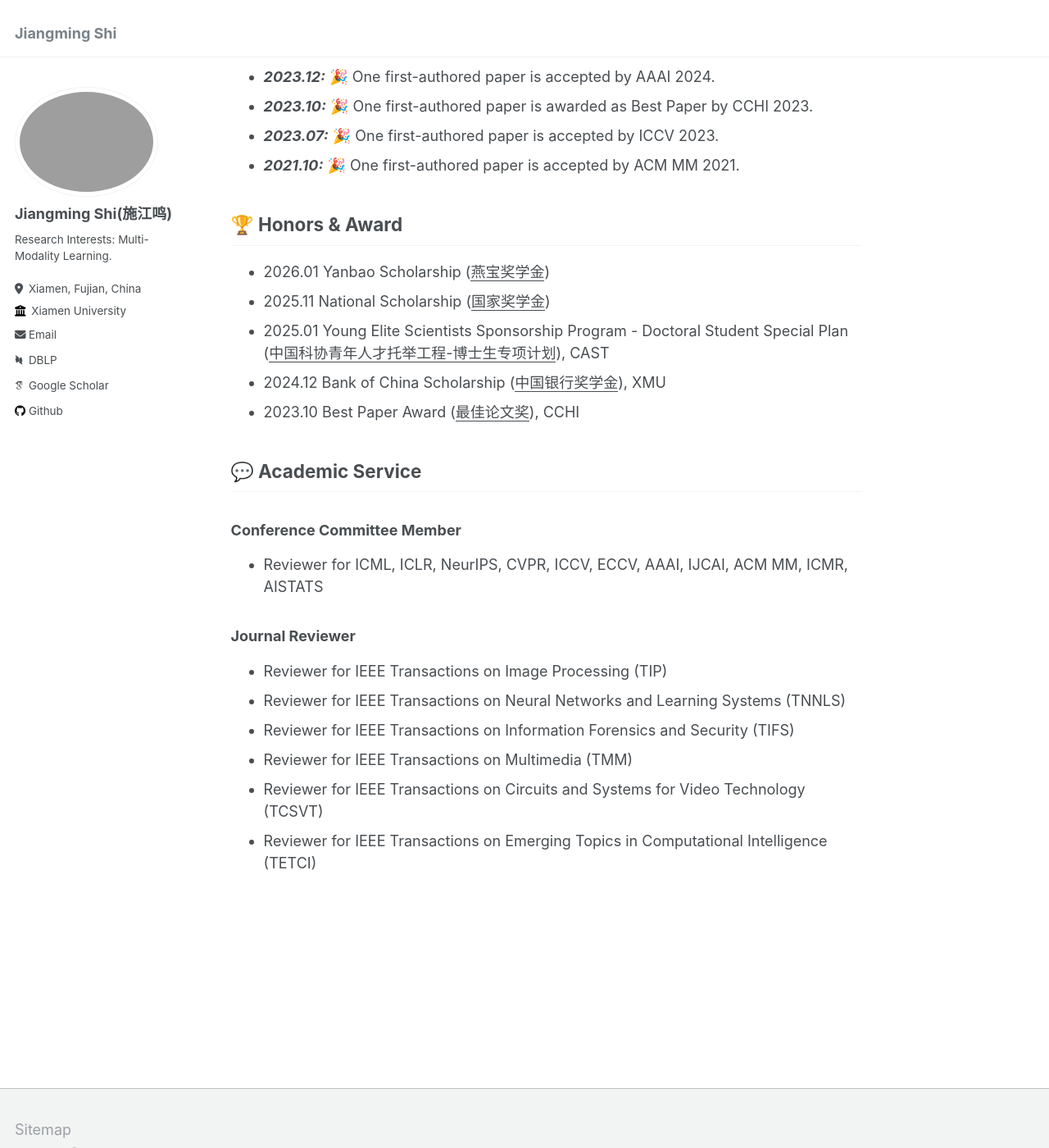
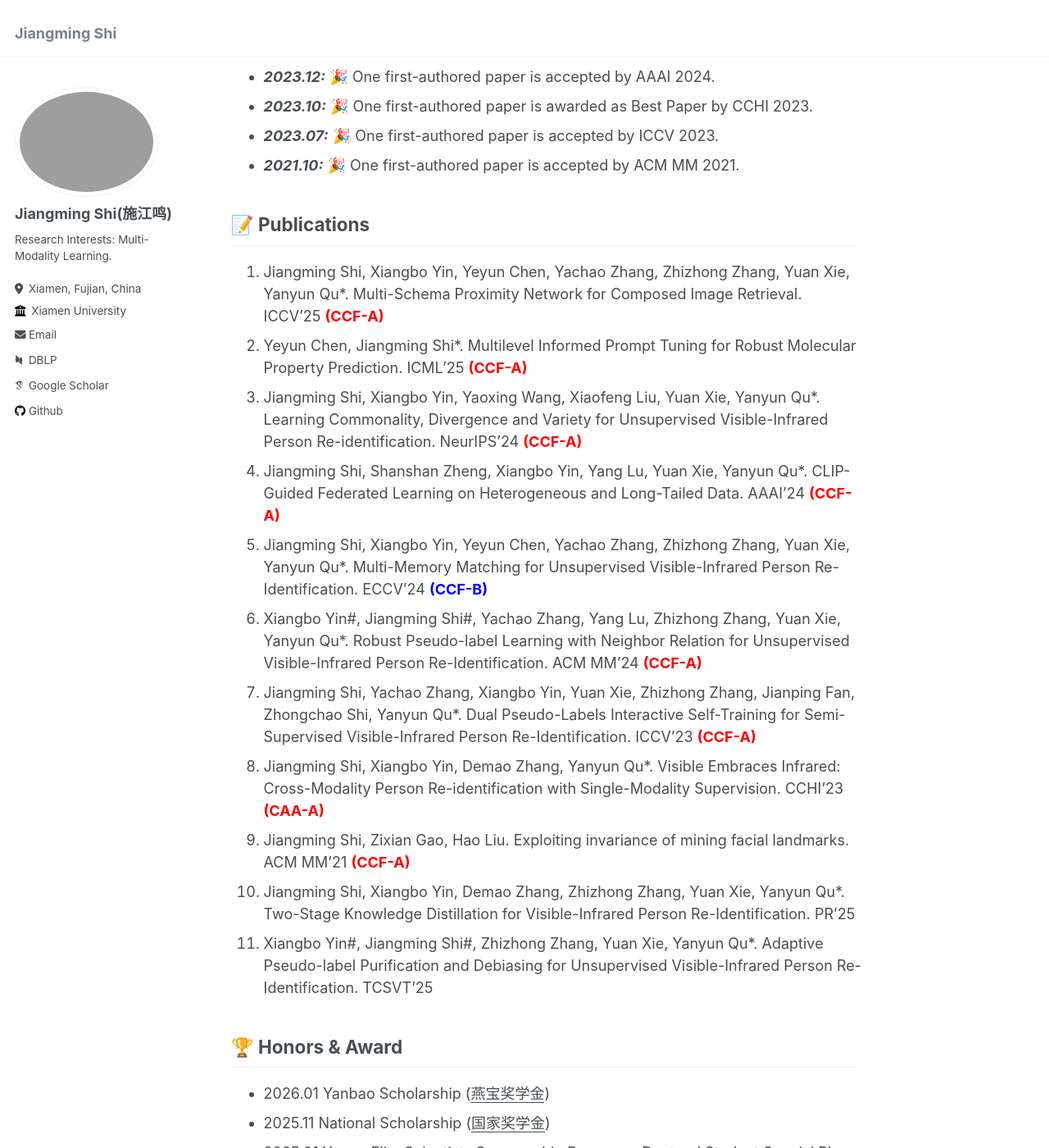
Before and after one commit to shijiangming1/shijiangming1.github.io, a Jekyll site: the page built from _pages/about.md, in a window 1280 px wide and 1400 px high, scrolled down 892 px. Shown: the whole window at 82% size. Built offline with Jekyll 4.4.1, drawn with Linux system fonts in a browser that asks for light colours; some web fonts are replaced.

Commit message:
Update about.md

```diff
--- a/_pages/about.md
+++ b/_pages/about.md
@@ -72,7 +72,7 @@ Hi, I am Jiangming Shi (施江鸣). I currently work as an Assistant Professor w
   </li>
 </ul>
 
-<!--## 📝 Publications
+## 📝 Publications
 1. Jiangming Shi, Xiangbo Yin, Yeyun Chen, Yachao Zhang, Zhizhong Zhang, Yuan Xie, Yanyun Qu*. Multi-Schema Proximity Network for Composed Image Retrieval. ICCV'25 **<font color=Red>(CCF-A)</font>**
 2. Yeyun Chen, Jiangming Shi*. Multilevel Informed Prompt Tuning for Robust Molecular Property Prediction. ICML'25 **<font color=Red>(CCF-A)</font>**
 3. Jiangming Shi, Xiangbo Yin, Yaoxing Wang, Xiaofeng Liu, Yuan Xie, Yanyun Qu*. Learning Commonality, Divergence and Variety for Unsupervised Visible-Infrared Person Re-identification. NeurIPS'24 **<font color=Red>(CCF-A)</font>**
@@ -84,7 +84,7 @@ Hi, I am Jiangming Shi (施江鸣). I currently work as an Assistant Professor w
 9. Jiangming Shi, Zixian Gao, Hao Liu. Exploiting invariance of mining facial landmarks. ACM MM'21 **<font color=Red>(CCF-A)</font>**
 10. Jiangming Shi, Xiangbo Yin, Demao Zhang, Zhizhong Zhang, Yuan Xie, Yanyun Qu*. Two-Stage Knowledge Distillation for Visible-Infrared Person Re-Identification. PR'25
 11. Xiangbo Yin#, Jiangming Shi#, Zhizhong Zhang, Yuan Xie, Yanyun Qu*. Adaptive Pseudo-label Purification and Debiasing for Unsupervised Visible-Infrared Person Re-Identification. TCSVT'25
- -->
+
 ## 🏆 Honors & Award
 - 2026.01 Yanbao Scholarship (<ins>燕宝奖学金</ins>)
 - 2025.11 National Scholarship (<ins>国家奖学金</ins>)
```
